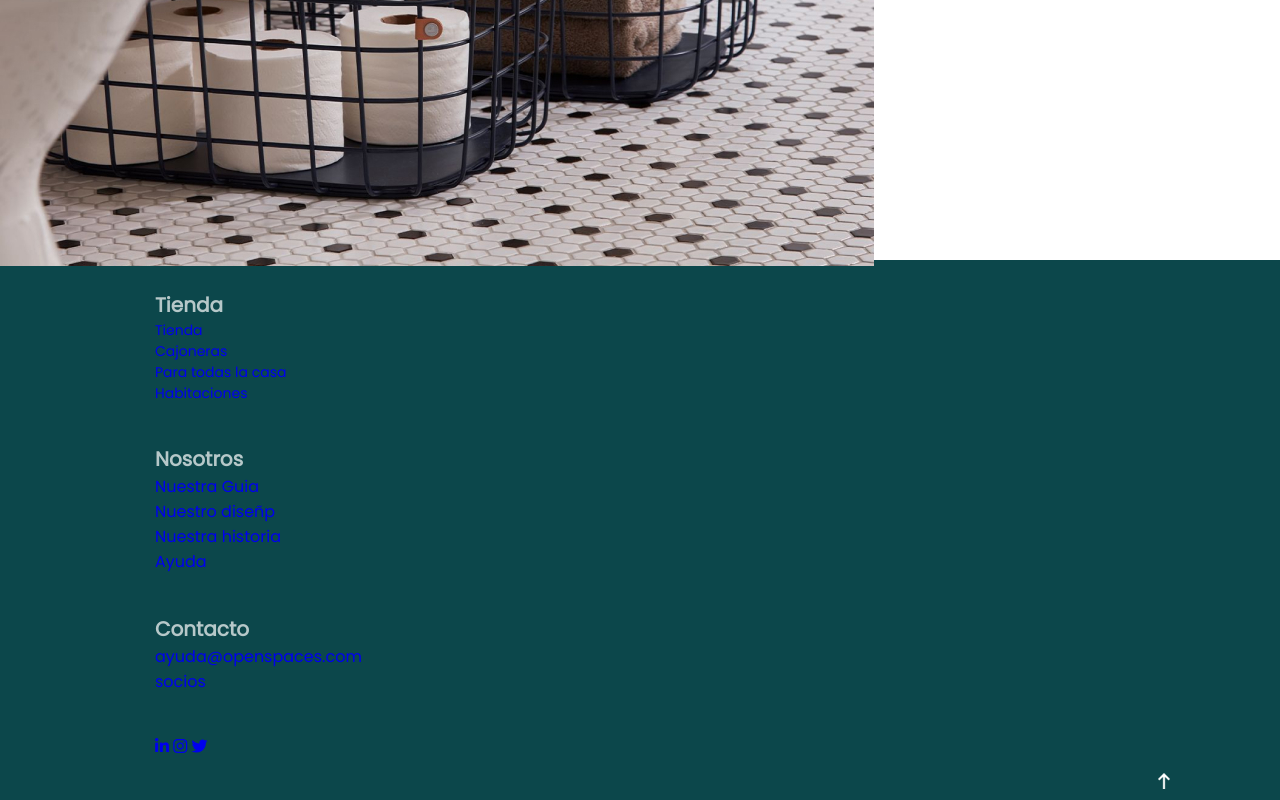
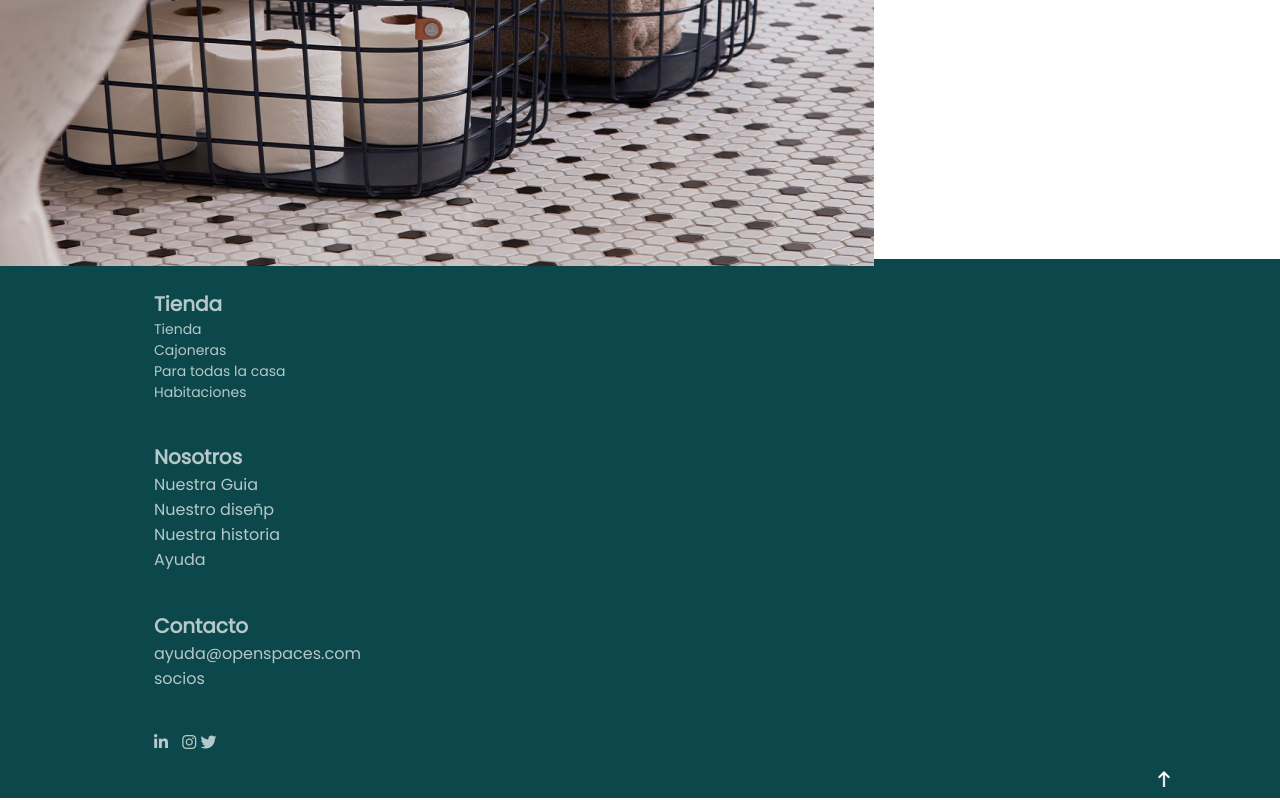
Before and after one commit to Adalab/modulo-1-evaluacion-final-pgomezariza, a plain HTML site: page index.html in a window 1280 px wide. Shown: the part 2463-3263 px from the top of the page. Drawn offline with Linux system fonts and the light colour scheme.

Commit message:
add footer

```diff
--- a/index.html
+++ b/index.html
@@ -66,10 +66,10 @@
             <nav>
                 <h2 class="foorter__list--title">Tienda</h2>
                 <ul class="footer__list--products1">
-                    <li><a href="https://adalab.es/" target="_blank">Tienda</a></li>
-                    <li><a href="https://adalab.es/" target="_blank">Cajoneras</a></li>
-                    <li><a href="https://adalab.es/" target="_blank">Para todas la casa</a></li>
-                    <li><a href="https://adalab.es/" target="_blank">Habitaciones</a></li>
+                    <li><a class="footer__link" href="https://adalab.es/" target="_blank">Tienda</a></li>
+                    <li><a class="footer__link" href="https://adalab.es/" target="_blank">Cajoneras</a></li>
+                    <li><a class="footer__link" href="https://adalab.es/" target="_blank">Para todas la casa</a></li>
+                    <li><a class="footer__link" href="https://adalab.es/" target="_blank">Habitaciones</a></li>
                 </ul>
             </nav>
         </article>
@@ -78,10 +78,10 @@
             <nav>
                 <h2 class="foorter__list--title">Nosotros</h2>
                 <ul class="footer__list--products2">
-                    <li><a href="https://adalab.es/" target="_blank">Nuestra Guia</a></li>
-                    <li><a href="https://adalab.es/" target="_blank">Nuestro diseñp</a></li>
-                    <li><a href="https://adalab.es/" target="_blank">Nuestra historia</a></li>
-                    <li><a href="https://adalab.es/" target="_blank">Ayuda</a></li>
+                    <li><a class="footer__link" href="https://adalab.es/" target="_blank">Nuestra Guia</a></li>
+                    <li><a class="footer__link" href="https://adalab.es/" target="_blank">Nuestro diseñp</a></li>
+                    <li><a class="footer__link" href="https://adalab.es/" target="_blank">Nuestra historia</a></li>
+                    <li><a class="footer__link" href="https://adalab.es/" target="_blank">Ayuda</a></li>
                 </ul>
             </nav>
         </article>
@@ -90,8 +90,8 @@
             <nav>
                 <h2 class="foorter__list--title">Contacto</h2>
                 <ul class="footer__list--products3">
-                    <li><a href="https://www.google.com/intl/es/gmail/about/" target="_blank">ayuda@openspaces.com<a/></li>
-                    <li><a href="https://adalab.es/" target="_blank">socios</a></li>
+                    <li><a class="footer__link" href="https://www.google.com/intl/es/gmail/about/" target="_blank">ayuda@openspaces.com<a/></li>
+                    <li><a class="footer__link" href="https://adalab.es/" target="_blank">socios</a></li>
                 </ul>
             </nav>
         </article>
@@ -99,9 +99,9 @@
         <article class="footer__list">
             <nav>
                 <ul class="footer__list--icons">
-                <a href="https://es.linkedin.com/" target="_blank"> <i class="fa-brands fa-linkedin-in"></i></a>
-                <a href="https://www.instagram.com/?hl=es" target="_blank"> <i class="fa-brands fa-instagram"></i></a>
-                <a href="https://twitter.com/?lang=es" target="_blank"> <i class="fa-brands fa-twitter"></i></a>
+                <a class="footer__link" href="https://es.linkedin.com/" target="_blank"> <i class="fa-brands fa-linkedin-in"></i></a>
+                <a class="footer__link" href="https://www.instagram.com/?hl=es" target="_blank"> <i class="fa-brands fa-instagram"></i></a>
+                <a class="footer__link" href="https://twitter.com/?lang=es" target="_blank"><i class="fa-brands fa-twitter"></i></a>
                 </ul>
             </nav>
         </article>
--- a/styles/main.css
+++ b/styles/main.css
@@ -317,8 +317,8 @@
 
 .main__module4--text {
   font-size: 14px;
-  margin: 0 20px;
-  padding: 0 10px;
+  margin: 0 10px;
+  padding: 0 0;
 }
 
 .main__module4--button {
@@ -344,12 +344,19 @@
 }
 
 @media (min-width: 768px) {
-.main__module4--title {
-  font-size: 30px;
+  .main__module4--title {
+    font-size: 30px;
+  }
+  .main__module4--text {
+    margin: 0 190px;
+    padding: 0 20px;
+  }
 }
 
-
-
+@media (min-width: 1200px) {
+  .main__module4 {
+  }
+}
 /* ------------------------Footer----------------------- */
 
 .footer {
@@ -360,7 +367,7 @@
 }
 
 .footer__list {
-  margin: 10px;
+  margin: 9px;
   padding-top: 30px;
   padding-right: 60px;
   padding-bottom: 0;
@@ -372,8 +379,18 @@
 }
 .footer__list--products1 {
   font-size: 14px;
-  text-decoration: none;
   color: var(--grey-color);
+}
+
+.footer__link {
+  color: var(--lightblue-color);
+}
+.fa-linkedin-in,
+fa-instagram,
+fa-twitter {
+  width: 24px;
+  height: 24px;
+  display: inline;
 }
 
 .footer__arrow {
```
